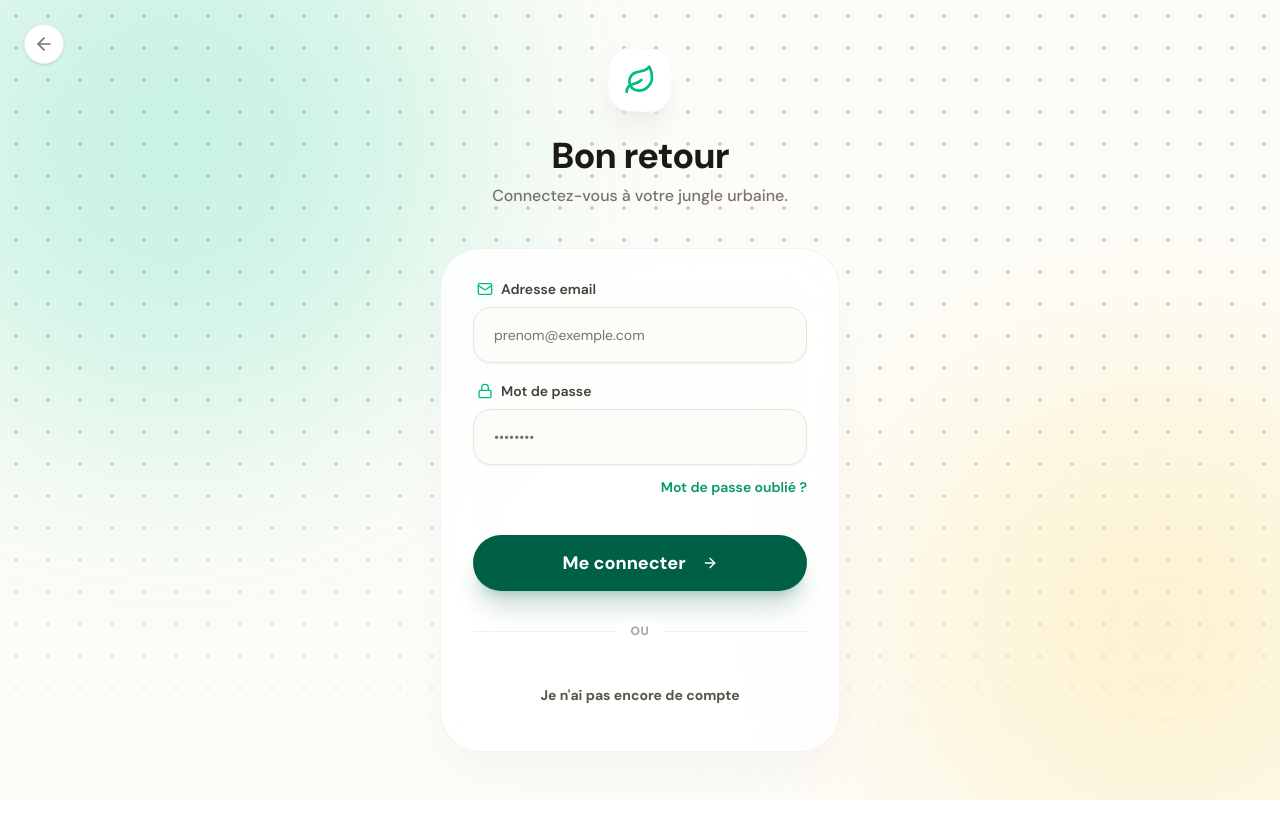
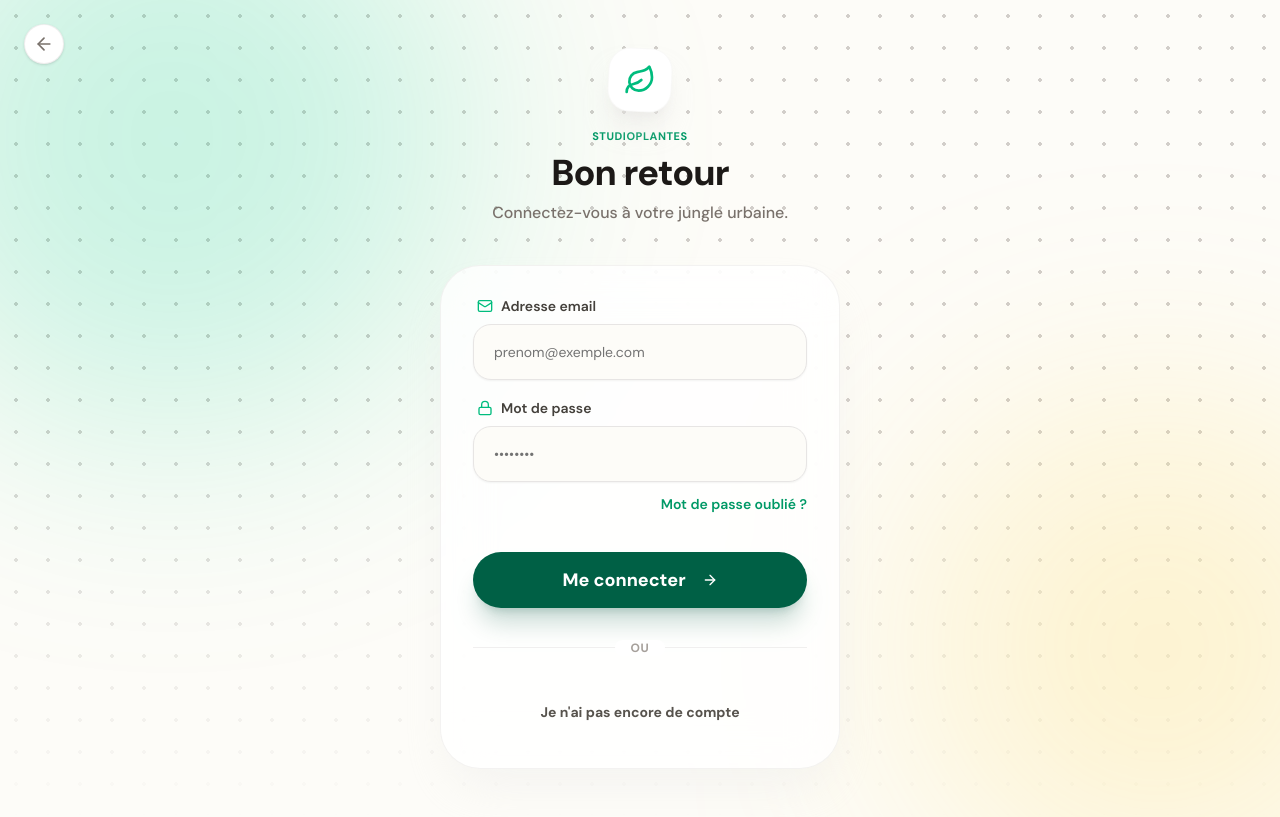
Before and after one commit to Germain-Longchamp/studioplant, a Next.js app: page /auth/login in a window 1280 px wide. Built offline with nearby package versions, Linux system fonts and the light colour scheme; no server answers.

Commit message:
add branding

```diff
--- a/app/auth/forgot-password/page.tsx
+++ b/app/auth/forgot-password/page.tsx
@@ -56,9 +56,12 @@ export default function ForgotPasswordPage() {
 
         {/* EN-TÊTE */}
         <div className="text-center mb-10 animate-in fade-in slide-in-from-bottom-4 duration-500">
-          <div className="inline-flex items-center justify-center w-16 h-16 bg-white rounded-3xl shadow-xl shadow-stone-200/50 border border-stone-100/60 mb-6 rotate-3">
+          <div className="inline-flex items-center justify-center w-16 h-16 bg-white rounded-3xl shadow-xl shadow-stone-200/50 border border-stone-100/60 mb-4 rotate-3">
             <Leaf className="w-8 h-8 text-emerald-500 -rotate-3" />
           </div>
+          <p className="text-[11px] font-bold uppercase tracking-wider text-emerald-600 mb-2">
+            StudioPlantes
+          </p>
           <h1 className="text-3xl sm:text-4xl font-extrabold text-stone-900 tracking-tight mb-2">
             Mot de passe oublié
           </h1>
--- a/app/auth/login/page.tsx
+++ b/app/auth/login/page.tsx
@@ -108,15 +108,18 @@ export default function LoginPage() {
 
         {/* EN-TÊTE */}
         <div className="text-center mb-10 animate-in fade-in slide-in-from-bottom-4 duration-500">
-          <div className="inline-flex items-center justify-center w-16 h-16 bg-white rounded-3xl shadow-xl shadow-stone-200/50 border border-stone-100/60 mb-6 rotate-3">
+          <div className="inline-flex items-center justify-center w-16 h-16 bg-white rounded-3xl shadow-xl shadow-stone-200/50 border border-stone-100/60 mb-4 rotate-3">
             <Leaf className="w-8 h-8 text-emerald-500 -rotate-3" />
           </div>
+          <p className="text-[11px] font-bold uppercase tracking-wider text-emerald-600 mb-2">
+            StudioPlantes
+          </p>
           <h1 className="text-3xl sm:text-4xl font-extrabold text-stone-900 tracking-tight mb-2">
             {isSignUp ? "Créer un compte" : "Bon retour"}
           </h1>
           <p className="text-stone-500 font-medium">
             {isSignUp
-              ? "Rejoignez la communauté StudioPlant."
+              ? "Rejoignez la communauté StudioPlantes."
               : "Connectez-vous à votre jungle urbaine."}
           </p>
         </div>
--- a/app/auth/reset-password/ResetPasswordForm.tsx
+++ b/app/auth/reset-password/ResetPasswordForm.tsx
@@ -67,9 +67,12 @@ export default function ResetPasswordForm({ hasSession }: { hasSession: boolean
 
         {/* EN-TÊTE */}
         <div className="text-center mb-10 animate-in fade-in slide-in-from-bottom-4 duration-500">
-          <div className="inline-flex items-center justify-center w-16 h-16 bg-white rounded-3xl shadow-xl shadow-stone-200/50 border border-stone-100/60 mb-6 rotate-3">
+          <div className="inline-flex items-center justify-center w-16 h-16 bg-white rounded-3xl shadow-xl shadow-stone-200/50 border border-stone-100/60 mb-4 rotate-3">
             <Leaf className="w-8 h-8 text-emerald-500 -rotate-3" />
           </div>
+          <p className="text-[11px] font-bold uppercase tracking-wider text-emerald-600 mb-2">
+            StudioPlantes
+          </p>
           <h1 className="text-3xl sm:text-4xl font-extrabold text-stone-900 tracking-tight mb-2">
             Nouveau mot de passe
           </h1>
--- a/app/dashboard/page.tsx
+++ b/app/dashboard/page.tsx
@@ -73,8 +73,13 @@ export default async function DashboardPage() {
 
         <div className="max-w-md mx-auto relative z-10">
           <header className="flex items-center justify-between mb-8">
-            <div className="p-2.5 bg-white/10 backdrop-blur-md border border-white/20 shadow-sm rounded-2xl">
-              <Leaf className="w-6 h-6 text-emerald-300" />
+            <div className="flex items-center gap-2.5">
+              <div className="p-2.5 bg-white/10 backdrop-blur-md border border-white/20 shadow-sm rounded-2xl">
+                <Leaf className="w-6 h-6 text-emerald-300" />
+              </div>
+              <span className="text-white font-extrabold text-lg tracking-tight">
+                StudioPlantes
+              </span>
             </div>
             <Link
               href="/dashboard/profile"
```
